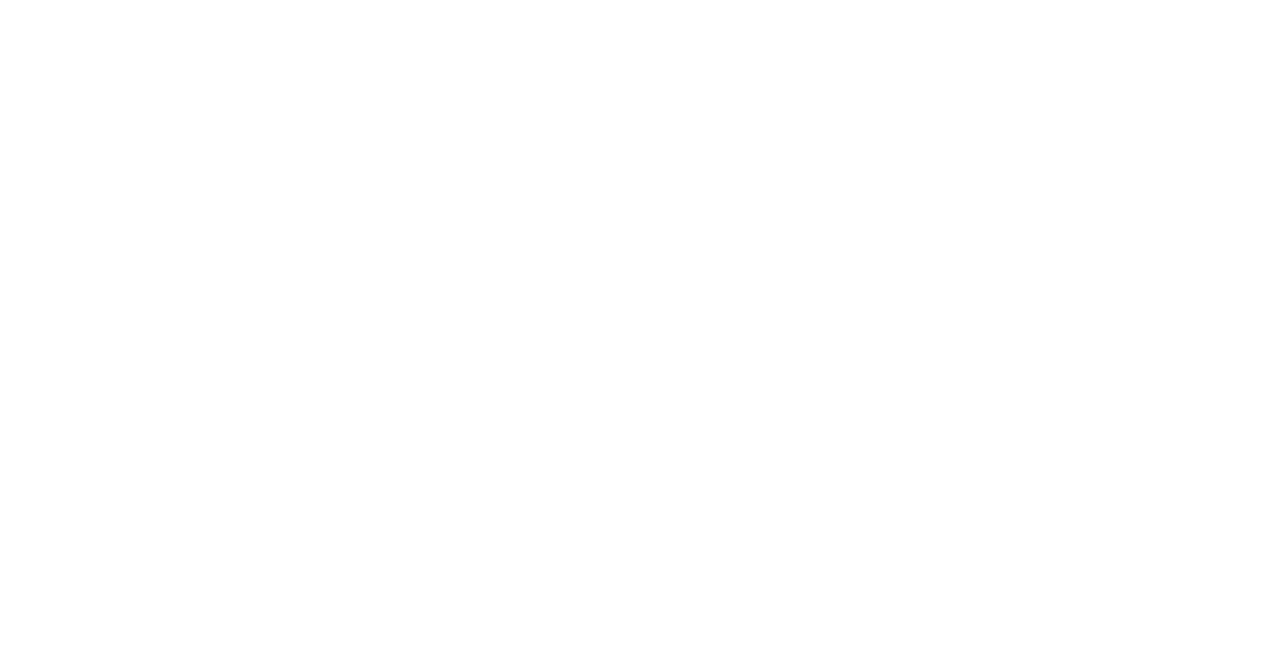
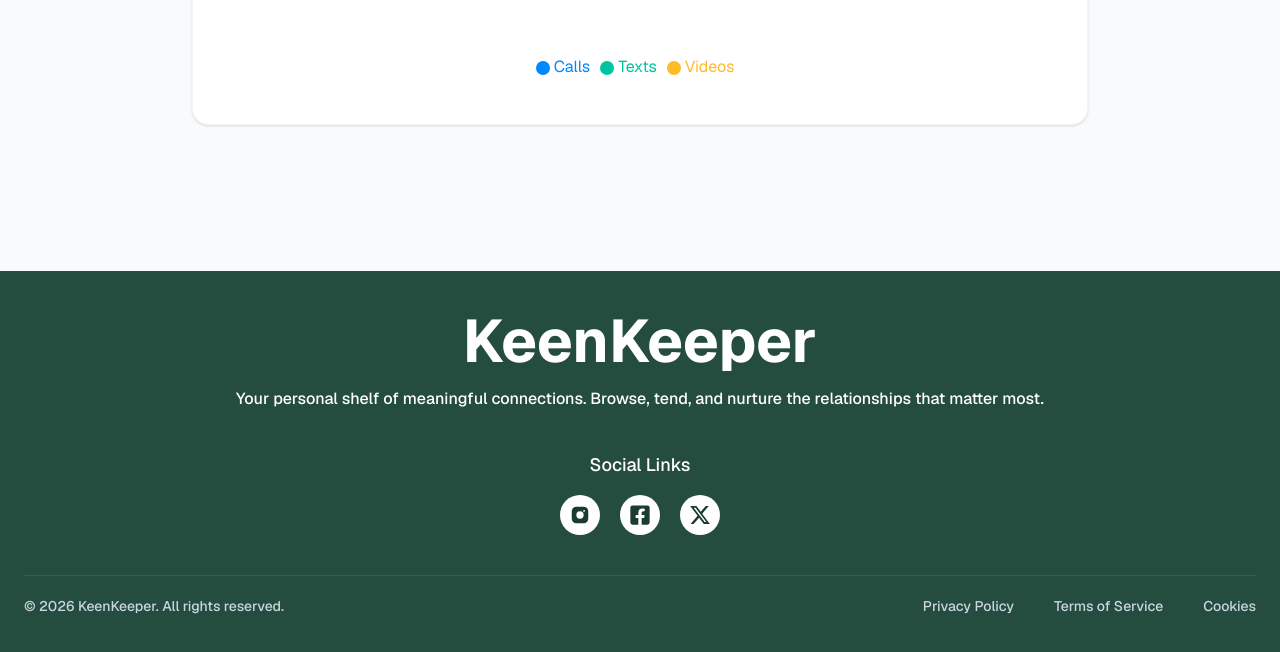
Before and after one commit to zaberabdullah/A-7-PH, a Next.js app: page /stats in a window 1280 px wide. Shown: the part 598-1250 px from the top of the page. Before the commit the page ends 800 px from the top, so only its background shows below. Built offline with nearby package versions, Linux system fonts and the light colour scheme.

Commit message:
added the footer section

```diff
--- a/package.json
+++ b/package.json
@@ -15,7 +15,8 @@
     "react-dom": "19.2.4",
     "react-icons": "^5.6.0",
     "react-spinners": "^0.17.0",
-    "react-toastify": "^11.0.5"
+    "react-toastify": "^11.0.5",
+    "recharts": "^3.8.1"
   },
   "devDependencies": {
     "@tailwindcss/postcss": "^4",
--- a/public/data/friends.json
+++ b/public/data/friends.json
@@ -64,7 +64,7 @@
     "image": "https://images.unsplash.com/photo-1487412720507-e7ab37603c6f?w=150&h=150&fit=crop"
   },
   {
-    "id": 10,
+    "id": 9,
     "name": "Sarah Connor",
     "lastContact": "90d ago",
     "category": "WORK",
@@ -72,67 +72,11 @@
     "image": "https://images.unsplash.com/photo-1534528741775-53994a69daeb?w=150&h=150&fit=crop"
   },
   {
-    "id": 11,
+    "id": 10,
     "name": "Arthur Morgan",
     "lastContact": "4d ago",
     "category": "FAMILY",
     "status": "On-Track",
     "image": "https://images.unsplash.com/photo-1519085360753-af0119f7cbe7?w=150&h=150&fit=crop"
-  },
-  {
-    "id": 14,
-    "name": "Emma Watson",
-    "lastContact": "55d ago",
-    "category": "FAMILY",
-    "status": "Overdue",
-    "image": "https://images.unsplash.com/photo-1554151228-14d9def656e4?w=150&h=150&fit=crop"
-  },
-  {
-    "id": 15,
-    "name": "Bruce Wayne",
-    "lastContact": "3d ago",
-    "category": "HOBBY",
-    "status": "On-Track",
-    "image": "https://images.unsplash.com/photo-1501196354995-cbb51c65aaea?w=150&h=150&fit=crop"
-  },
-  {
-    "id": 16,
-    "name": "Diana Prince",
-    "lastContact": "22d ago",
-    "category": "WORK",
-    "status": "Almost Due",
-    "image": "https://images.unsplash.com/photo-1524504388940-b1c1722653e1?w=150&h=150&fit=crop"
-  },
-  {
-    "id": 17,
-    "name": "Tony Stark",
-    "lastContact": "40d ago",
-    "category": "FAMILY",
-    "status": "Overdue",
-    "image": "https://images.unsplash.com/photo-1552058544-f2b08422138a?w=150&h=150&fit=crop"
-  },
-  {
-    "id": 18,
-    "name": "Natasha Romanov",
-    "lastContact": "6d ago",
-    "category": "HOBBY",
-    "status": "On-Track",
-    "image": "https://images.unsplash.com/photo-1491349174775-aaafddd81942?w=150&h=150&fit=crop"
-  },
-  {
-    "id": 19,
-    "name": "Peter Parker",
-    "lastContact": "14d ago",
-    "category": "WORK",
-    "status": "Almost Due",
-    "image": "https://images.unsplash.com/photo-1492562080023-ab3db95bfbce?w=150&h=150&fit=crop"
-  },
-  {
-    "id": 20,
-    "name": "Wanda Maximoff",
-    "lastContact": "75d ago",
-    "category": "FAMILY",
-    "status": "Overdue",
-    "image": "https://images.unsplash.com/photo-1557053910-d9eadeed1c58?w=150&h=150&fit=crop"
   }
 ]
--- a/src/app/globals.css
+++ b/src/app/globals.css
@@ -5,23 +5,3 @@
   --foreground: #171717;
   --font-geist-sans: 'Geist Sans', sans-serif;
 }
-
-@theme inline {
-  --color-background: var(--background);
-  --color-foreground: var(--foreground);
-  --font-sans: var(--font-geist-sans);
-  --font-mono: var(--font-geist-mono);
-}
-
-@media (prefers-color-scheme: dark) {
-  :root {
-    --background: #0a0a0a;
-    --foreground: #ededed;
-  }
-}
-
-body {
-  background: var(--background);
-  color: var(--foreground);
-  font-family: var(--font-geist-sans) !important;
-}
--- a/src/app/layout.js
+++ b/src/app/layout.js
@@ -1,15 +1,15 @@
 import { Geist, Geist_Mono } from "next/font/google";
 import "./globals.css";
 import Navbar from "./components/Navbar";
-import Banner from "./components/Banner";
+import { FaFacebookSquare } from "react-icons/fa";
+import { TbBrandInstagramFilled } from "react-icons/tb";
+import { FaXTwitter } from "react-icons/fa6";
 
 const geistSans = Geist({
-  variable: "--font-geist-sans",
   subsets: ["latin"],
 });
 
 const geistMono = Geist_Mono({
-  variable: "--font-geist-mono",
   subsets: ["latin"],
 });
 
@@ -21,9 +21,61 @@
 export default function RootLayout({ children }) {
   return (
     <html lang="en">
-      <body suppressHydrationWarning className={`${geistSans.variable} ${geistMono.variable} antialiased  bg-[#f9fafb]`}>
-        <Navbar></Navbar>
-        {children}
+      <body suppressHydrationWarning className={`${geistSans.className} antialiased bg-[#f9fafb] text-slate-900`}>
+        <Navbar />
+
+        <main className="min-h-screen">{children}</main>
+
+        <footer className="bg-[#244D3F] text-white py-10">
+          <div className="max-w-7xl mx-auto px-6 text-center">
+            <h2 className="text-6xl font-bold mb-4">KeenKeeper</h2>
+
+            <p className="text-white text-[16px] mx-auto mb-10 font-medium">
+              Your personal shelf of meaningful connections. Browse, tend, and nurture the relationships that matter
+              most.
+            </p>
+
+            <div className="mb-10">
+              <p className="text-lg font-medium mb-4">Social Links</p>
+              <div className="flex justify-center gap-5">
+                <a
+                  href="#"
+                  className="w-10 h-10 bg-white rounded-full flex items-center justify-center text-[#1a3a32] hover:scale-110 transition-transform"
+                >
+                  <TbBrandInstagramFilled size={22} />
+                </a>
+                <a
+                  href="#"
+                  className="w-10 h-10 bg-white rounded-full flex items-center justify-center text-[#1a3a32] hover:scale-110 transition-transform"
+                >
+                  <FaFacebookSquare size={22} />
+                </a>
+                <a
+                  href="#"
+                  className="w-10 h-10 bg-white rounded-full flex items-center justify-center text-[#1a3a32] hover:scale-110 transition-transform"
+                >
+                  <FaXTwitter size={22} />
+                </a>
+              </div>
+            </div>
+
+            <div className="border-t border-white/10 pt-5 flex flex-col md:flex-row justify-between items-center gap-6 text-sm text-slate-300 font-medium">
+              <p>© 2026 KeenKeeper. All rights reserved.</p>
+
+              <div className="flex gap-10">
+                <a href="#" className="hover:text-white transition-colors">
+                  Privacy Policy
+                </a>
+                <a href="#" className="hover:text-white transition-colors">
+                  Terms of Service
+                </a>
+                <a href="#" className="hover:text-white transition-colors">
+                  Cookies
+                </a>
+              </div>
+            </div>
+          </div>
+        </footer>
       </body>
     </html>
   );
--- a/src/app/stats/page.jsx
+++ b/src/app/stats/page.jsx
@@ -1,11 +1,66 @@
-import React from 'react';
+"use client";
+import { useEffect, useState } from "react";
+import { PieChart, Pie, Cell, Tooltip, ResponsiveContainer, Legend } from "recharts";
 
-const page = () => {
-    return (
-        <div>
-            <h2>stats...................</h2>
+const StatsPage = () => {
+  const [chartData, setChartData] = useState([]);
+
+  useEffect(() => {
+    const keys = Object.keys(localStorage);
+    let counts = { Call: 0, Text: 0, Video: 0 };
+
+    keys.forEach((key) => {
+      if (key.startsWith("timeline_")) {
+        const logs = JSON.parse(localStorage.getItem(key));
+        logs.forEach((log) => {
+          if (log.title.includes("Call")) counts.Call++;
+          else if (log.title.includes("Text")) counts.Text++;
+          else if (log.title.includes("Video")) counts.Video++;
+        });
+      }
+    });
+
+    setChartData([
+      { name: "Calls", value: counts.Call, fill: "#0088FE" },
+      { name: "Texts", value: counts.Text, fill: "#00C49F" },
+      { name: "Videos", value: counts.Video, fill: "#FFBB28" },
+    ]);
+  }, []);
+
+  return (
+    <div className="min-h-screen bg-[#f8fafc] py-12 px-6">
+      <div className="max-w-4xl mx-auto">
+
+        <h1 className="text-5xl font-bold text-[#1F2937] mb-8">Friendship Analytics</h1>
+
+
+        <div className="bg-white p-10 rounded-2xl shadow-sm border border-slate-100 relative">
+
+          <p className="text-lg font-medium text-[#1a3a32] mb-4">By Interaction Type</p>
+
+          <div className="w-full h-[400px] flex justify-center items-center">
+            <ResponsiveContainer width="100%" height="100%">
+              <PieChart>
+                <Pie
+                  data={chartData}
+                  innerRadius="70%"
+                  outerRadius="90%"
+                  cornerRadius={40}
+                  paddingAngle={10}
+                  dataKey="value"
+                >
+                  {chartData.map((entry, index) => (
+                    <Cell key={`cell-${index}`} fill={entry.fill} />
+                  ))}
+                </Pie>
+                <Tooltip />
+                <Legend verticalAlign="bottom" align="center" iconType="circle" wrapperStyle={{ paddingTop: "20px" }} />
+              </PieChart>
+            </ResponsiveContainer>
+          </div>
         </div>
-    );
+      </div>
+    </div>
+  );
 };
-
-export default page;
+export default StatsPage;
```
Also changed, not shown: 1 other file (tests, documents, lock files or other folders).
